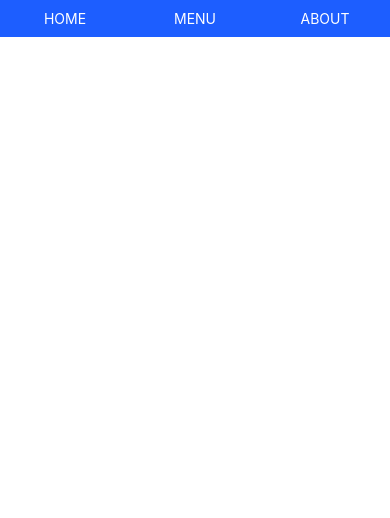
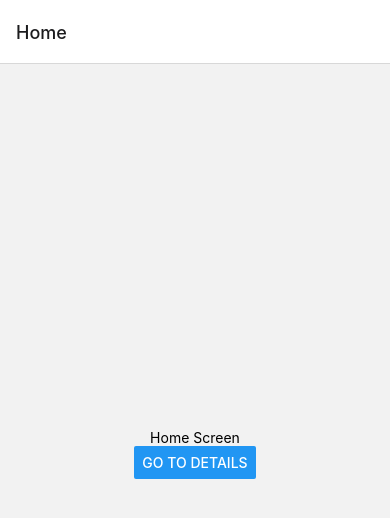
Before and after one commit to syamsul123arifin/UTS., a React Native app: screen /Home in a window 390 px wide. Shown: the top 518 px of the page. Built offline with nearby package versions, Linux system fonts and the light colour scheme.

Commit message:
ada perubahan

```diff
--- /dev/null
+++ b/App.jsx
@@ -0,0 +1,39 @@
+import * as React from 'react';
+import { Button, View, Text } from 'react-native';
+import { NavigationContainer } from '@react-navigation/native';
+import { createNativeStackNavigator } from '@react-navigation/native-stack';
+
+function HomeScreen({ navigation }) {
+  return (
+    <View style={{ flex: 1, alignItems: 'center', justifyContent: 'center' }}>
+      <Text>Home Screen</Text>
+      <Button
+        title="Go to Details"
+        onPress={() => navigation.navigate('Details')}
+      />
+    </View>
+  );
+}
+
+function DetailsScreen() {
+  return (
+    <View style={{ flex: 1, alignItems: 'center', justifyContent: 'center' }}>
+      <Text>Details Screen</Text>
+    </View>
+  );
+}
+
+const Stack = createNativeStackNavigator();
+
+function App() {
+  return (
+    <NavigationContainer>
+      <Stack.Navigator initialRouteName="Home">
+        <Stack.Screen name="Home" component={HomeScreen} />
+        <Stack.Screen name="Details" component={DetailsScreen} />
+      </Stack.Navigator>
+    </NavigationContainer>
+  );
+}
+
+export default App;
--- a/index.js
+++ b/index.js
@@ -3,7 +3,9 @@
  */
 
 import {AppRegistry} from 'react-native';
-import App from './scr/App';
+import App from './scr/component/App';
+
+
 import {name as appName} from './app.json';
 
 AppRegistry.registerComponent(appName, () => App);
--- a/scr/App.jsx
+++ /dev/null
@@ -1,42 +0,0 @@
-import React, { Component,useState, useEffect} from 'react'
-import { Text, View,TouchableOpacity } from 'react-native'
-
-export default class App extends Component {
-  render() {
-    return (
-      <View style={{flex:1 }}>
-       <View style={{flexDirection: 'row'}}>
-        <TouchableOpacity style={{
-          flex: 1,
-          justifyContent:'center',
-          alignItems:'center',
-          backgroundColor:'#1d5eff',
-          paddingVertical:10,
-          }}>
-        <Text style={{color:'#ffffffff'}}> HOME </Text>
-        </TouchableOpacity >
-
-        <TouchableOpacity style={{
-          flex: 1,
-          justifyContent:'center',
-          alignItems:'center',
-          backgroundColor:'#1d5eff',
-          paddingVertical:10,
-          }}>
-        <Text style={{color:'#ffffffff'}}> MENU </Text>
-        </TouchableOpacity>
-
-        <TouchableOpacity style={{
-          flex: 1,
-          justifyContent:'center',
-          alignItems:'center',
-          backgroundColor:'#1d5eff',
-          paddingVertical:10,
-          }}>
-        <Text style={{color:'#ffffffff'}}> ABOUT </Text>
-        </TouchableOpacity>
-       </View>
-      </View>
-    )
-  }
-}
```
Also changed, not shown: scr/component/App.jsx (added, +22 -0 lines), scr/screen/About.jsx (added, +12 -0 lines), scr/screen/Details.jsx (added, +12 -0 lines), scr/screen/Home.jsx (added, +12 -0 lines), 1 other file (tests, documents, lock files or other folders).
